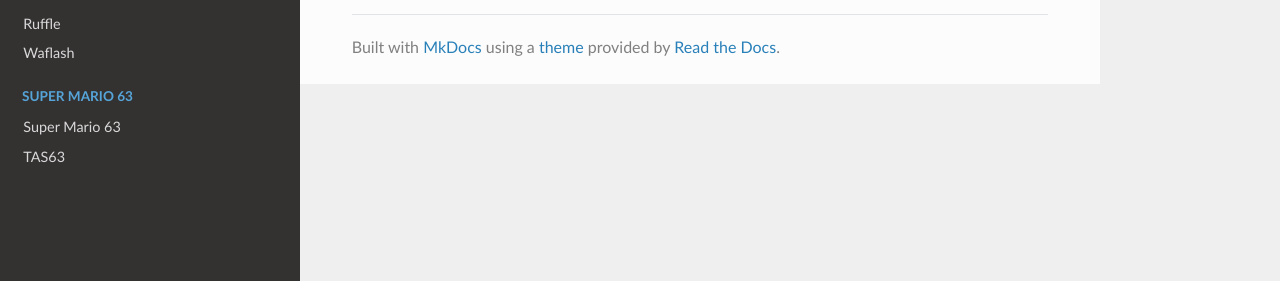
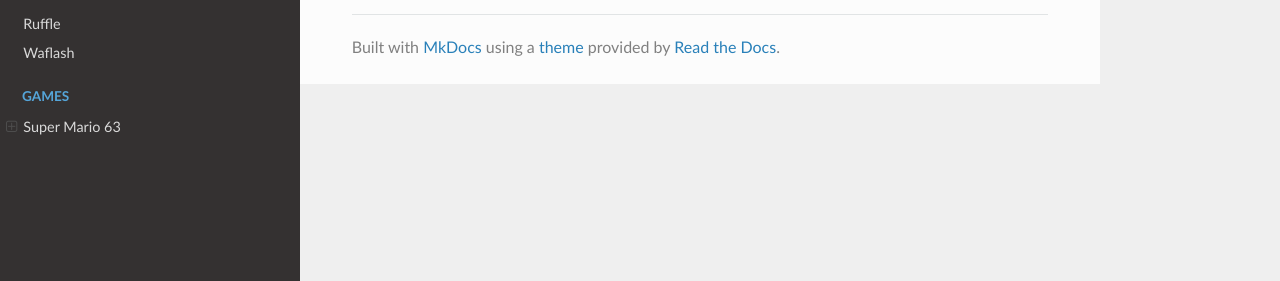
Before and after one commit to GTcreyon/FlashLibrary, an MkDocs documentation site: the page built from docs/index.md, in a window 1280 px wide. Shown: the part 277-558 px from the top of the page. Built offline with MkDocs 1.6.1, drawn with Linux system fonts in a browser that asks for light colours; nearby versions of some CDN libraries; some of the changed lines change nothing that is shown.

Commit message:
Reorganise navigation for games

```diff
--- a/mkdocs.yml
+++ b/mkdocs.yml
@@ -8,9 +8,10 @@
   - Players:
     - players/ruffle.md
     - players/waflash.md
-  - Super Mario 63:
-    - games/sm63/sm63.md
-    - games/sm63/tas63.md
+  - Games:
+    - Super Mario 63:
+      - About: games/sm63/sm63.md
+      - games/sm63/tas63.md
 
 theme:
   name: readthedocs
```
